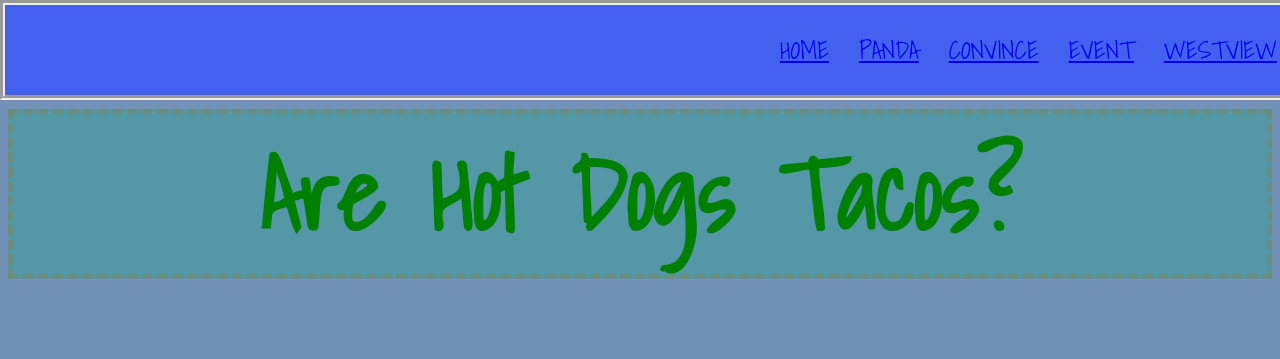
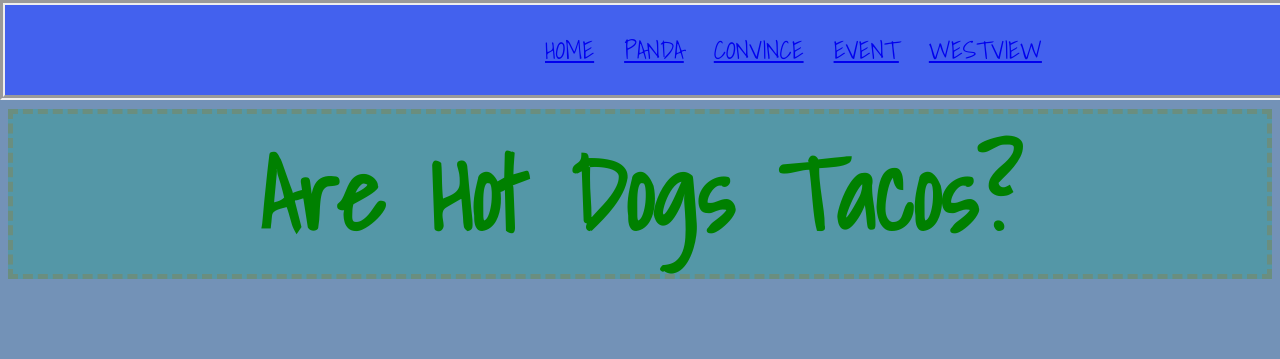
Before and after one commit to WVCS/index-Andrew-Skripek-1, a plain HTML site: page Convince.html in a window 1280 px wide. Shown: the top 359 px of the page. Drawn offline with Linux system fonts and the light colour scheme; a web font is replaced by a local one.

Commit message:
Update Convince.html

```diff
--- a/Convince.html
+++ b/Convince.html
@@ -84,7 +84,7 @@ nav{
   overflow: hidden;
   position: fixed;
   background-color: #4361EE;
-  padding: 10px 760px;
+  padding: 10px 525px;
   top: 0;
   margin: 0;
   left: 0;
```
